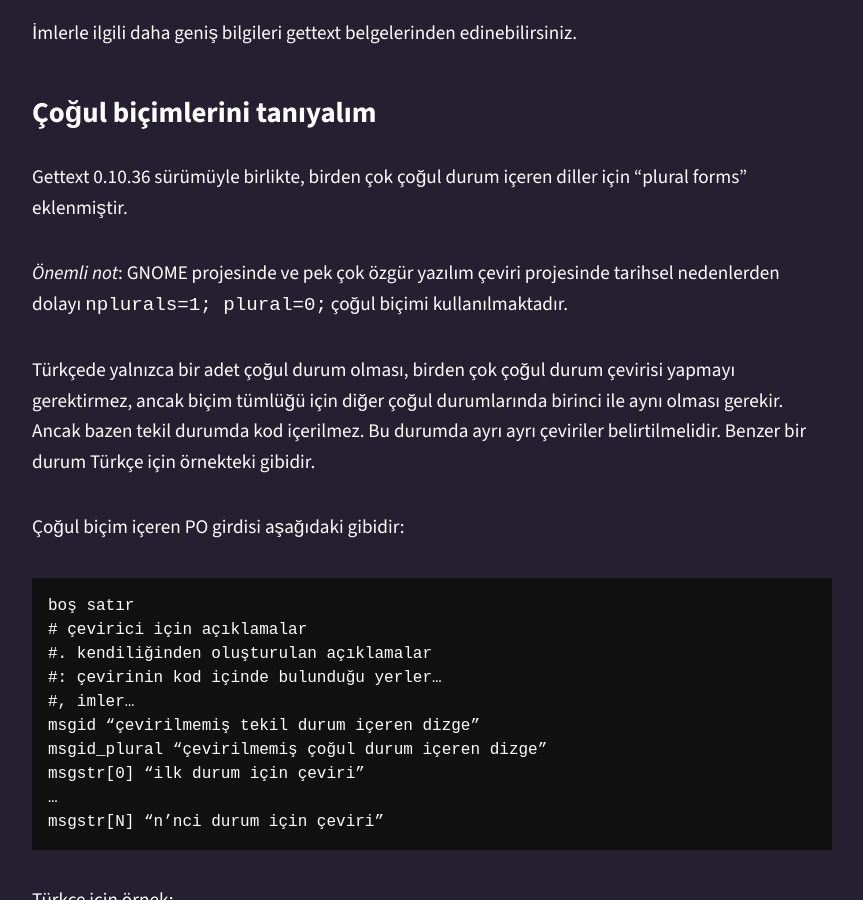
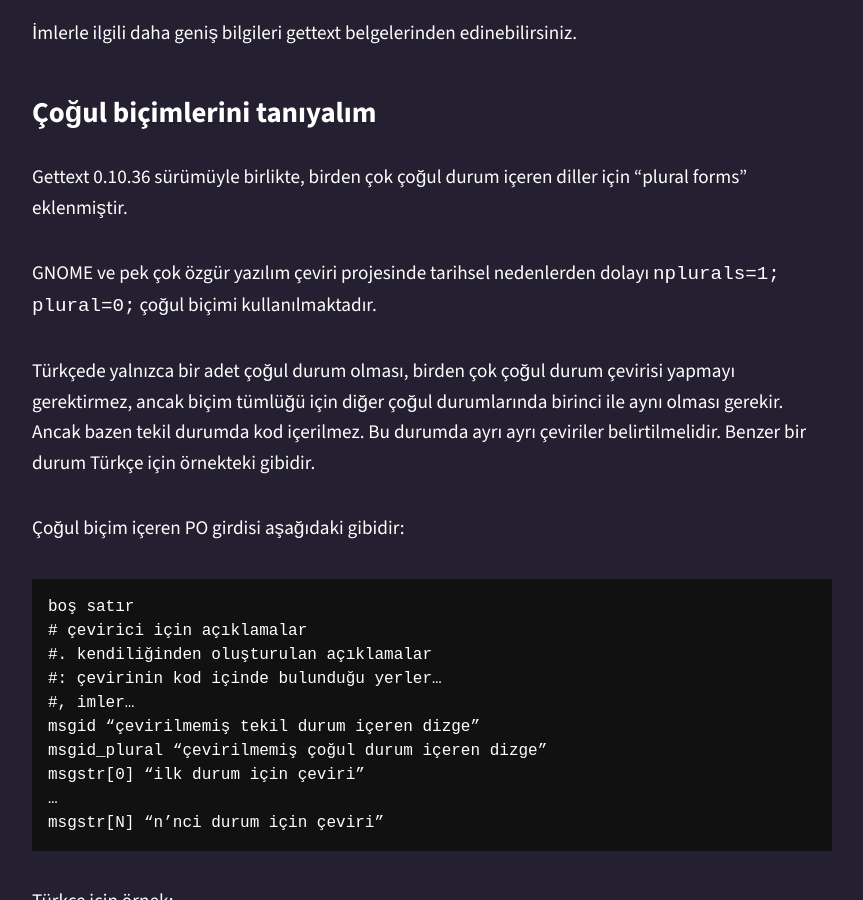
Before and after one commit to gnometurk/gnomeorgtr, a Jekyll site: the page built from ceviri/ceviri-nasil-yapilir.md, in a window 1280 px wide and 900 px high, scrolled down 2356 px. Shown: the whole window, without its empty margins (208-1071 px from the left). Built offline with Jekyll 4.4.1, drawn with Linux system fonts in a browser that asks for light colours.

Commit message:
Update ceviri-nasil-yapilir.md

```diff
--- a/ceviri/ceviri-nasil-yapilir.md
+++ b/ceviri/ceviri-nasil-yapilir.md
@@ -63,7 +63,7 @@ Bu im genelde az rastlanılan ancak çeviri açısından önemli bir imdir.
 
 Gettext 0.10.36 sürümüyle birlikte, birden çok çoğul durum içeren diller için “plural forms” eklenmiştir.
 
-*Önemli not*: GNOME projesinde ve pek çok özgür yazılım çeviri projesinde tarihsel nedenlerden dolayı `nplurals=1; plural=0;` çoğul biçimi kullanılmaktadır.
+GNOME ve pek çok özgür yazılım çeviri projesinde tarihsel nedenlerden dolayı `nplurals=1; plural=0;` çoğul biçimi kullanılmaktadır.
 
 Türkçede yalnızca bir adet çoğul durum olması, birden çok çoğul durum çevirisi yapmayı gerektirmez, ancak biçim tümlüğü için diğer çoğul durumlarında birinci ile aynı olması gerekir. Ancak bazen tekil durumda kod içerilmez. Bu durumda ayrı ayrı çeviriler belirtilmelidir. Benzer bir durum Türkçe için örnekteki gibidir.
 
```
